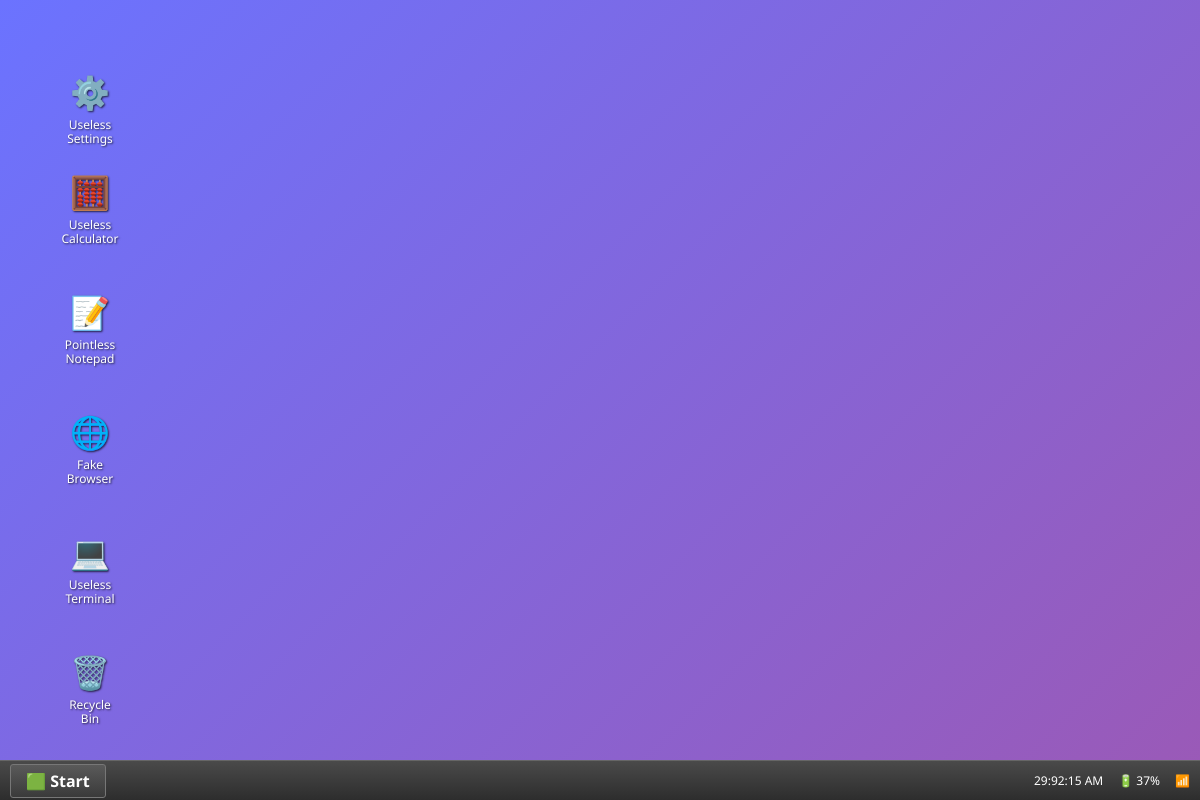
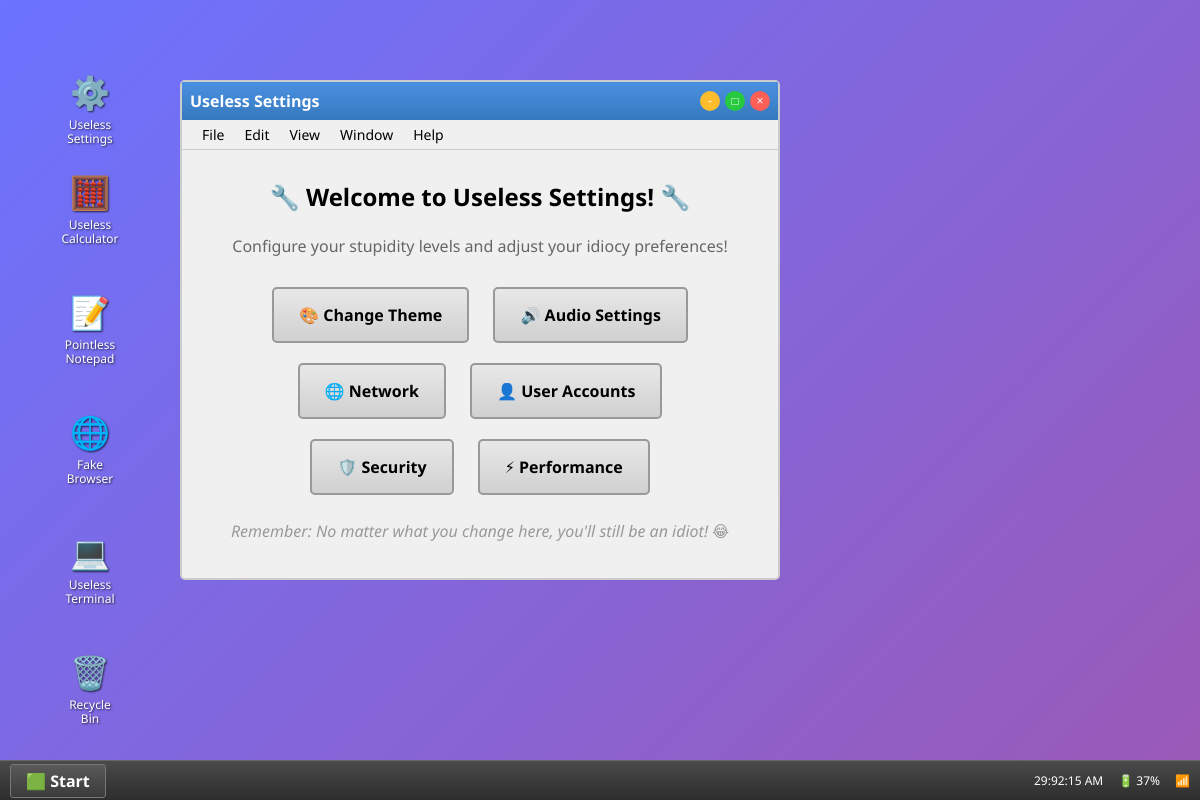
Before and after one commit to VYSHNAVPRADEEP2004/uselessproject, an Electron app: page uselessos.html in a window 1200 px wide. Both pictures are taken after a click on the element "⚙️ Useless Settings". Drawn offline with Linux system fonts and the light colour scheme.

Commit message:
settings window changed

```diff
--- a/uselessos.html
+++ b/uselessos.html
@@ -161,8 +161,8 @@
 
         .window-content {
             padding: 20px;
-            height: calc(100% - 40px);
-            overflow: auto;
+            height: calc(100% - 70px);
+            overflow: hidden;
         }
 
         .calculator {
@@ -295,6 +295,36 @@
             font-size: 120px;
             margin: 20px 0;
         }
+
+        .settings-content {
+            text-align: center;
+            padding: 30px;
+        }
+
+        .settings-option {
+            background: linear-gradient(to bottom, #e8e8e8, #d0d0d0);
+            border: 2px solid #999;
+            padding: 15px 25px;
+            margin: 10px;
+            border-radius: 5px;
+            cursor: pointer;
+            font-size: 16px;
+            font-weight: bold;
+            transition: all 0.2s;
+            display: inline-block;
+            min-width: 120px;
+        }
+
+        .settings-option:hover {
+            background: linear-gradient(to bottom, #f0f0f0, #e0e0e0);
+            transform: translateY(-2px);
+            box-shadow: 0 4px 8px rgba(0, 0, 0, 0.2);
+        }
+
+        .settings-option:active {
+            transform: translateY(0px);
+            box-shadow: 0 2px 4px rgba(0, 0, 0, 0.2);
+        }
     </style>
 </head>
 
@@ -362,6 +392,67 @@
             <div class="start-menu-item" onclick="openSettings()">
                 <span>⚙️</span> Useless Settings
             </div>
+        </div>
+    </div>
+
+    <!-- Settings Window -->
+    <div class="window" id="settingsWindow" style="top: 80px; left: 180px; width: 600px; height: 500px;">
+        <div class="window-header">
+            <div class="window-title">Useless Settings</div>
+            <div class="window-controls">
+                <button class="window-control minimize" onclick="minimizeWindow('settingsWindow')">-</button>
+                <button class="window-control maximize" onclick="maximizeWindow('settingsWindow')">□</button>
+                <button class="window-control" onclick="closeWindow('settingsWindow')">×</button>
+            </div>
+        </div>
+        <div class="menu-bar">
+            <div class="menu-item" onclick="showFileMessage()">File</div>
+            <div class="menu-item" onclick="showEditMessage()">Edit</div>
+            <div class="menu-item" onclick="showViewMessage()">View</div>
+            <div class="menu-item" onclick="showWindowMessage()">Window</div>
+            <div class="menu-item" onclick="showHelpMessage()">Help</div>
+        </div>
+        <div class="window-content settings-content">
+            <h2>🔧 Welcome to Useless Settings! 🔧</h2>
+            <br>
+            <p style="margin-bottom: 20px; color: #666;">
+                Configure your stupidity levels and adjust your idiocy preferences!
+            </p>
+
+            <div class="settings-option"
+                onclick="showPopup('🎨 Theme changed to: More Useless!<br>Your interface is now 50% more annoying!')">
+                🎨 Change Theme
+            </div>
+
+            <div class="settings-option"
+                onclick="showPopup('🔊 Sound settings updated!<br>All sounds now play backwards because you\'re backwards!')">
+                🔊 Audio Settings
+            </div>
+
+            <div class="settings-option"
+                onclick="showPopup('🌐 Network settings corrupted!<br>Your Wi-Fi password is now: PASSWORD123')">
+                🌐 Network
+            </div>
+
+            <div class="settings-option"
+                onclick="showPopup('👤 User account downgraded!<br>You are now: Supreme Idiot (Administrator)')">
+                👤 User Accounts
+            </div>
+
+            <div class="settings-option"
+                onclick="showPopup('🛡️ Security disabled!<br>Your computer is now protected by thoughts and prayers!')">
+                🛡️ Security
+            </div>
+
+            <div class="settings-option"
+                onclick="showPopup('⚡ Performance optimized!<br>Your computer now runs at the speed of your brain: 0.1 Hz')">
+                ⚡ Performance
+            </div>
+
+            <br>
+            <p style="color: #999; font-style: italic; margin-top: 15px;">
+                Remember: No matter what you change here, you'll still be an idiot! 😂
+            </p>
         </div>
     </div>
 
@@ -518,23 +609,23 @@
 
         // Menu bar functions
         function showFileMessage() {
-            showPopup("File cannot be created for losers such as you! 😂");
+            showPopup("📁 File cannot be created for losers such as you! 😂<br><br>Error Details:<br>• Loser.exe detected<br>• Insufficient brain cells<br>• File system corrupted by stupidity<br><br>Try again never!");
         }
 
         function showEditMessage() {
-            showPopup("Edit your rotten brain you idiot! 🧠💀");
+            showPopup("✏️ Edit your rotten brain you idiot! 🧠💀<br><br>Edit Options Available:<br>• Delete stupidity.dll (FAILED)<br>• Upgrade intelligence.sys (NOT COMPATIBLE)<br>• Format brain.exe (ALREADY CORRUPTED)<br><br>No changes can be made to your hopeless mind!");
         }
 
         function showViewMessage() {
-            showPopup("View the donkey! 🐴");
+            showPopup("👀 View the donkey! 🐴<br><br>🐴🐴🐴🐴🐴<br>🐴 DONKEY! 🐴<br>🐴🐴🐴🐴🐴<br><br>Congratulations! You're looking at something smarter than you!");
         }
 
         function showWindowMessage() {
-            showPopup("Jump out of the window! 🪟💨");
+            showPopup("🪟 Jump out of the window! 💨<br><br>Instructions:<br>1. Locate nearest window<br>2. Open window<br>3. Jump (metaphorically, of course!)<br><br>Warning: Your stupidity might survive the fall! 😂");
         }
 
         function showHelpMessage() {
-            showPopup("Go to hell! 😈🔥");
+            showPopup("🔥 Go to hell! 😈🔥<br><br>Help Topics:<br>• How to be less stupid: IMPOSSIBLE<br>• Troubleshooting your brain: NOT FOUND<br>• Getting technical support: DENIED<br><br>No help available for hopeless cases like you!");
         }
 
         // Popup functions
```
